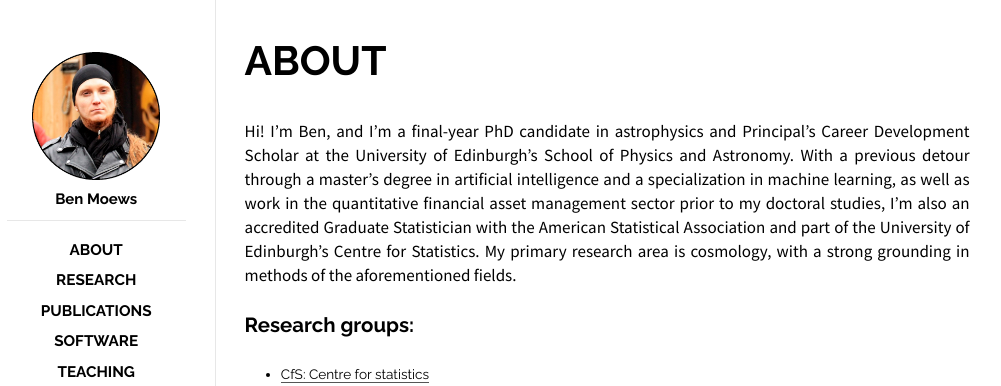
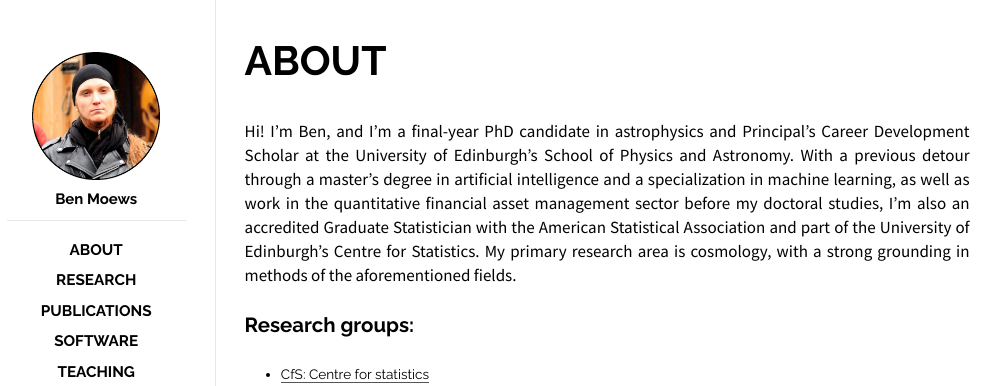
Before and after one commit to moews/moews.github.io, a Jekyll site: the page built from _posts/2017-03-27-about.md, in a window 1280 px wide. Shown: the top 386 px of the page, without its empty margins (143-1144 px from the left). Built offline with Jekyll 4.4.1, drawn with Linux system fonts in a browser that asks for light colours.

Commit message:
Update 2017-03-27-about.md

```diff
--- a/_posts/2017-03-27-about.md
+++ b/_posts/2017-03-27-about.md
@@ -7,7 +7,7 @@
 ---
 
 <br>
-Hi! I'm Ben, and I'm a final-year PhD candidate in astrophysics and Principal's Career Development Scholar at the University of Edinburgh's School of Physics and Astronomy. With a previous detour through a master's degree in artificial intelligence and a specialization in machine learning, as well as work in the quantitative financial asset management sector prior to my doctoral studies, I'm also an accredited Graduate Statistician with the American Statistical Association and part of the University of Edinburgh's Centre for Statistics. My primary research area is cosmology, with a strong grounding in methods of the aforementioned fields.
+Hi! I'm Ben, and I'm a final-year PhD candidate in astrophysics and Principal's Career Development Scholar at the University of Edinburgh's School of Physics and Astronomy. With a previous detour through a master's degree in artificial intelligence and a specialization in machine learning, as well as work in the quantitative financial asset management sector before my doctoral studies, I'm also an accredited Graduate Statistician with the American Statistical Association and part of the University of Edinburgh's Centre for Statistics. My primary research area is cosmology, with a strong grounding in methods of the aforementioned fields.
 
 ## Research groups:
 
```
